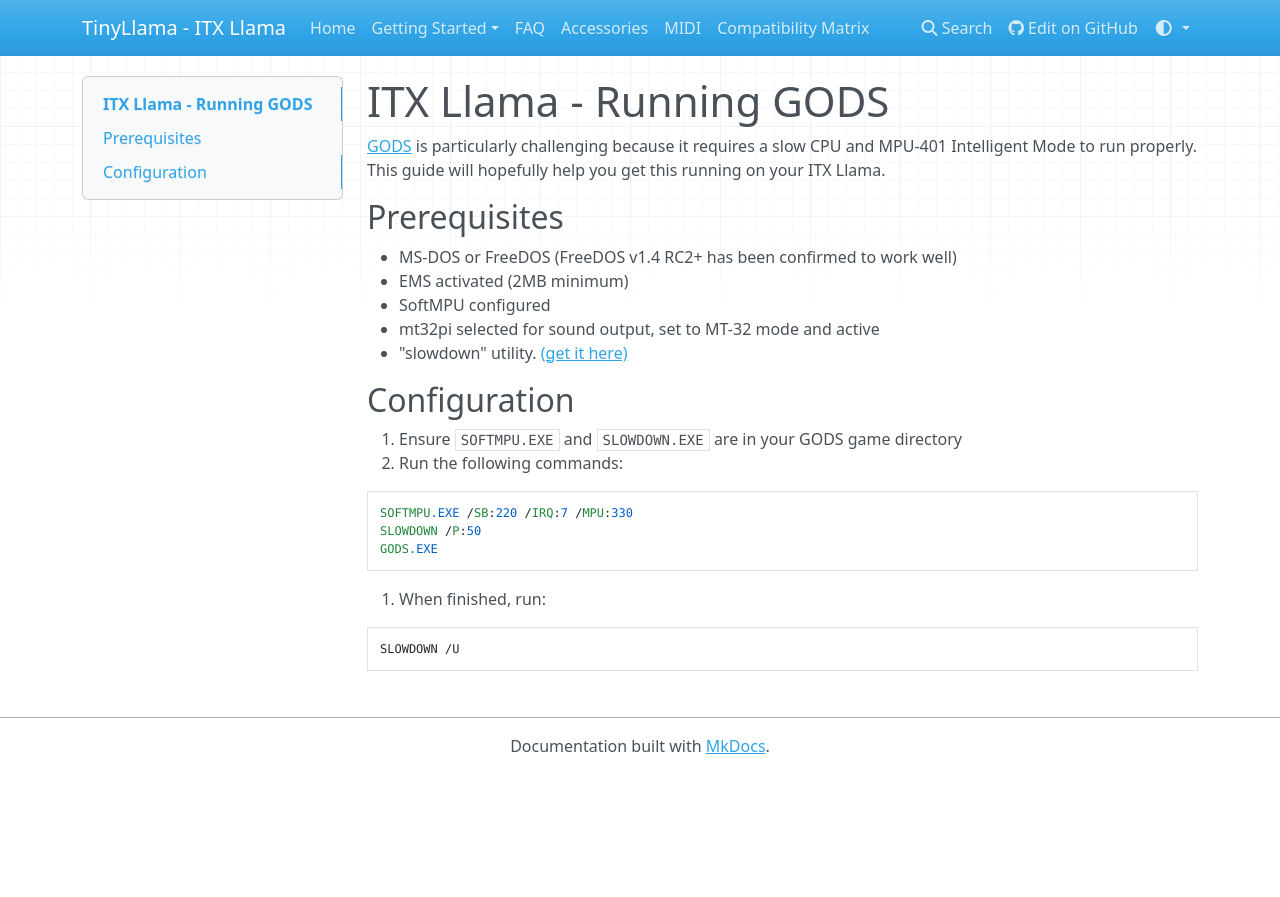
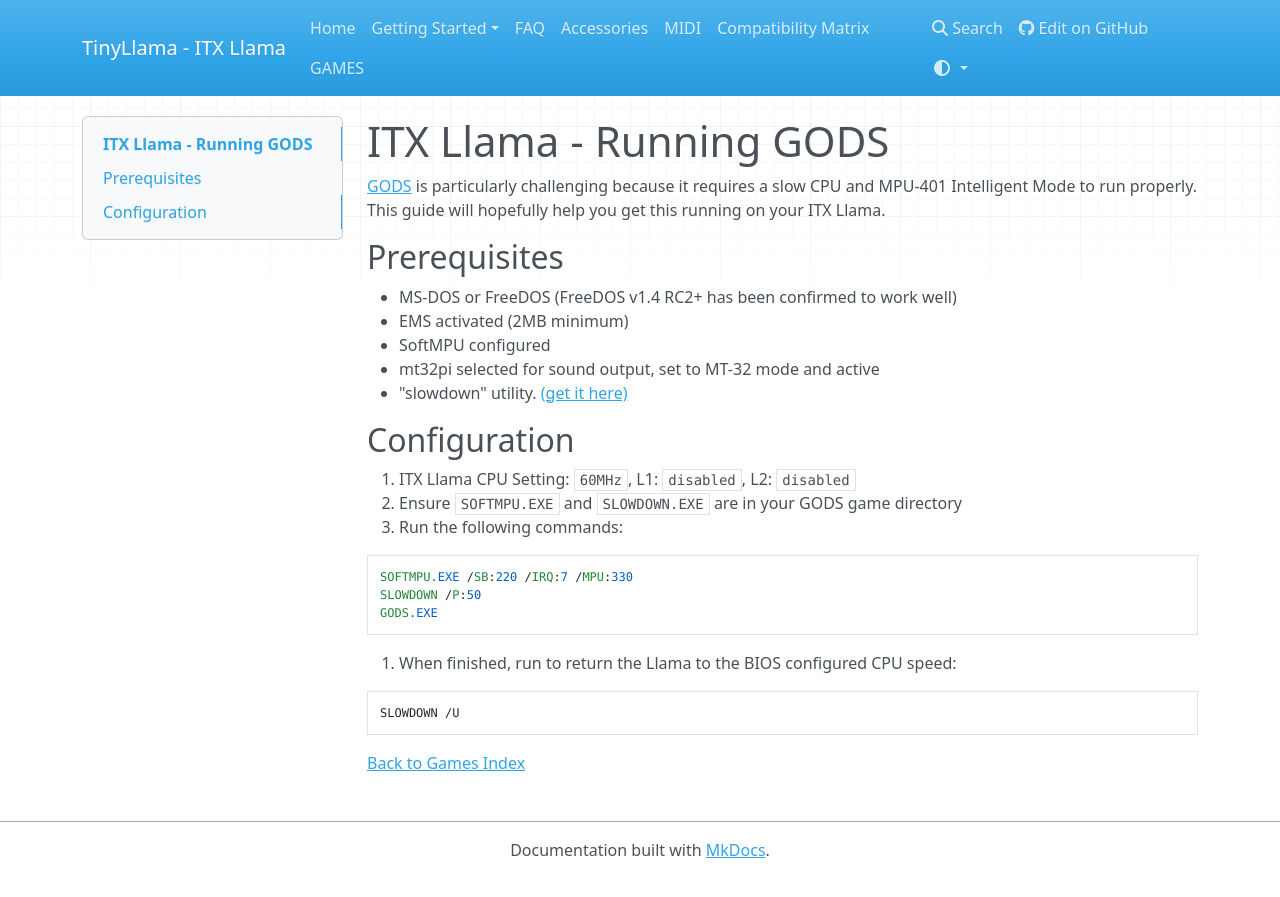
Before and after one commit to timesscar/tinyllama-docs, an MkDocs documentation site: the page built from docs/itxllama/games/gods.md, in a window 1280 px wide. Shown: the top 897 px of the page. Built offline with MkDocs 1.6.1, drawn with Linux system fonts in a browser that asks for light colours; nearby versions of some CDN libraries.

Commit message:
Improve Games compatibility flow, bug fixes

````diff
--- a/docs/itxllama/games/gods.md
+++ b/docs/itxllama/games/gods.md
@@ -1,6 +1,7 @@
 # ITX Llama - Running GODS
 
-[GODS][GODS-wikipedia] is particularly challenging because it requires a slow CPU and MPU-401 Intelligent Mode to run properly. This guide will hopefully help you get this running on your ITX Llama.
+[GODS][GODS-wikipedia] is particularly challenging because it requires a slow CPU and MPU-401 Intelligent Mode to run properly.
+This guide will hopefully help you get this running on your ITX Llama.
 
 ## Prerequisites
 * MS-DOS or FreeDOS (FreeDOS v1.4 RC2+ has been confirmed to work well)
@@ -10,6 +11,7 @@
 * "slowdown" utility. [(get it here)][tool-SLOWDOWN]
 
 ## Configuration
+1. ITX Llama CPU Setting: `60MHz`, L1: `disabled`, L2: `disabled`
 1. Ensure `SOFTMPU.EXE` and `SLOWDOWN.EXE` are in your GODS game directory
 1. Run the following commands:
 ```
@@ -17,10 +19,12 @@
 SLOWDOWN /P:50
 GODS.EXE
 ```
-1. When finished, run:
+1. When finished, run to return the Llama to the BIOS configured CPU speed:
 ```
 SLOWDOWN /U
 ```
 
+[Back to Games Index](index.md)
+
 [GODS-wikipedia]: https://en.wikipedia.org/wiki/Gods_(video_game)
 [tool-SLOWDOWN]: https://docs.retrodreams.ca/itxllama/binaries/DOS-utils/SLOWDOWN.ZIP
--- a/mkdocs.yml
+++ b/mkdocs.yml
@@ -17,6 +17,7 @@
   - Accessories: itxllama/accessories.md
   - MIDI: itxllama/midi.md
   - Compatibility Matrix: itxllama/compatibility-matrix.md
+  - GAMES: itxllama/games/index.md
   # - TinyLlama: tinyllama/index.md
   # - TinyLlama2: tinyllama2/index.md
   # - ITX Llama: itxllama/index.md
````
Also changed, not shown: docs/itxllama/games/index.md (+2 -0 lines).
